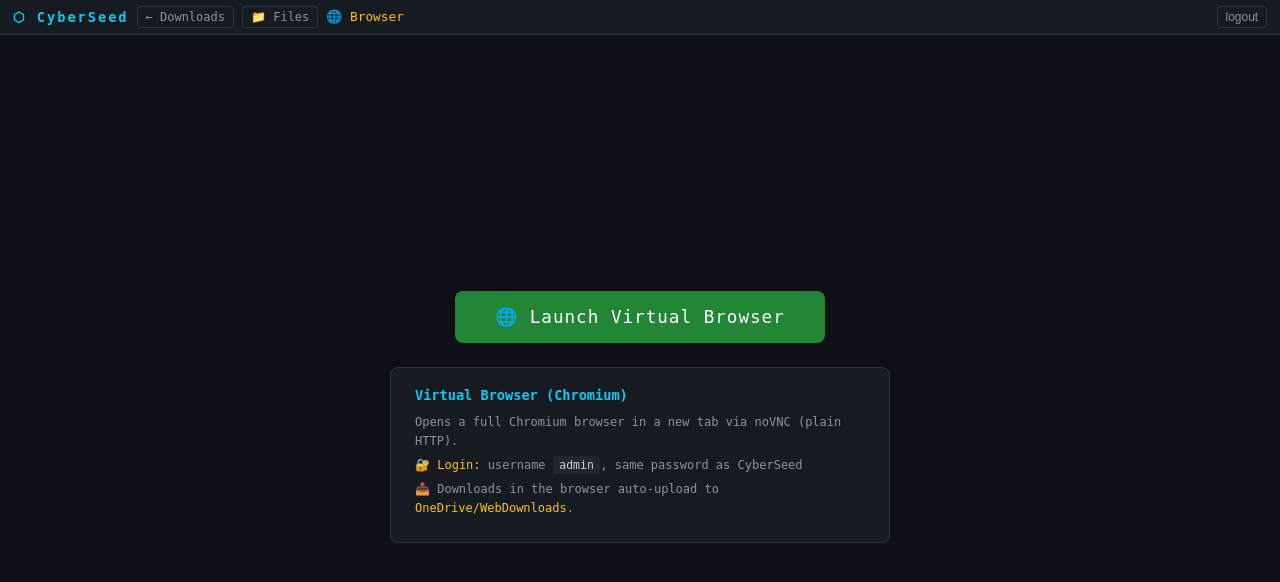
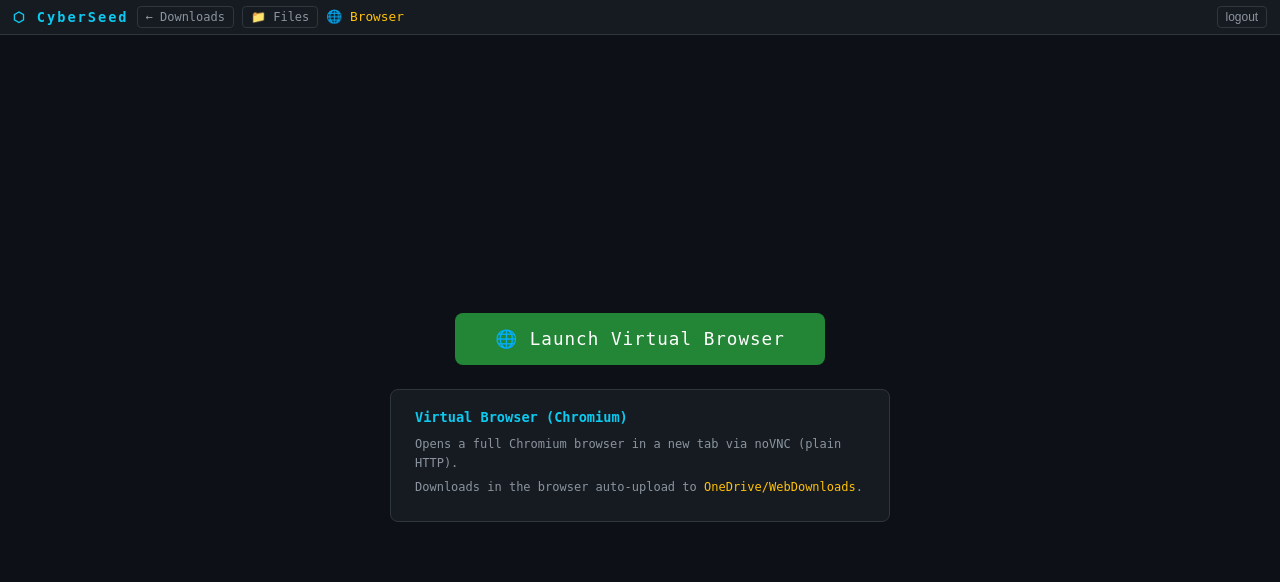
Before and after one commit to SathiraDM/cyber-seed, a Flask app: page /browser in a window 1280 px wide. Shown: the top 582 px of the page. Run offline with Flask 3, Linux system fonts and the light colour scheme; the visitor is signed in with stand-in values (Sample User, id 1); parts of the project's set-up code (start-up, migrations or seed data) failed here and were passed over.

Commit message:
chore: remove browser auth info from UI (no auth on port 3456)

```diff
--- a/webui/templates/browser.html
+++ b/webui/templates/browser.html
@@ -44,8 +44,7 @@
   <div class="info-card">
     <h3>Virtual Browser (Chromium)</h3>
     <p>Opens a full Chromium browser in a new tab via noVNC (plain HTTP).</p>
-    <p>🔐 <span class="highlight">Login:</span> username <code>admin</code>, same password as CyberSeed</p>
-    <p>📥 Downloads in the browser auto-upload to <span class="highlight">OneDrive/WebDownloads</span>.</p>
+    <p> Downloads in the browser auto-upload to <span class="highlight">OneDrive/WebDownloads</span>.</p>
   </div>
 </div>
 
```
